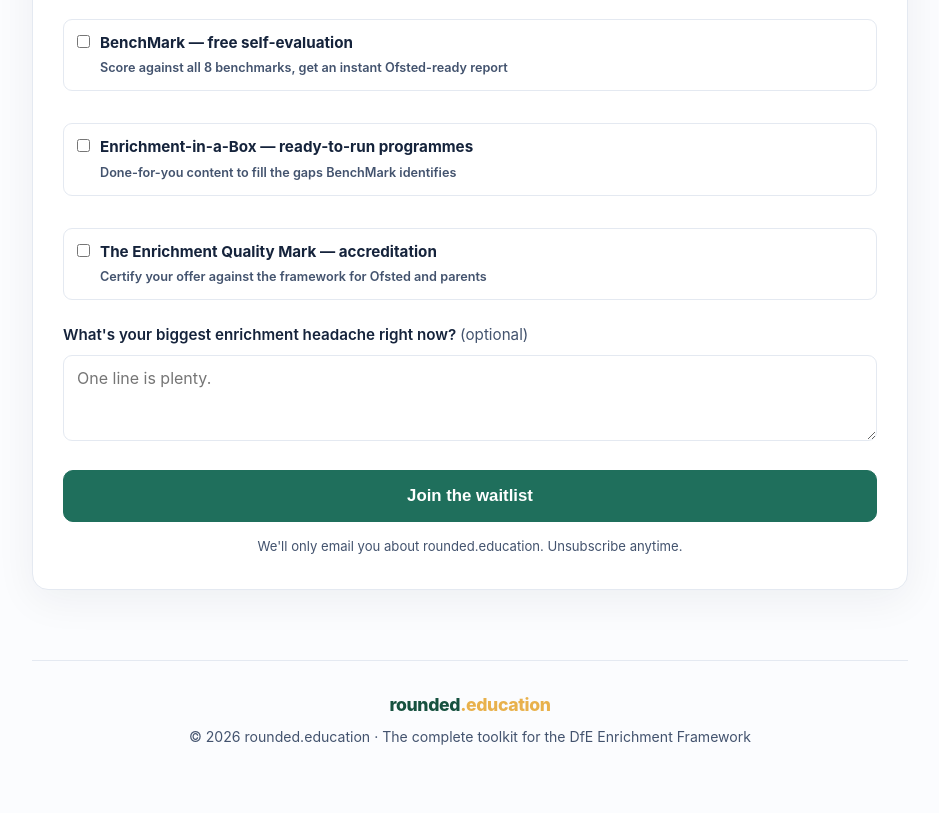
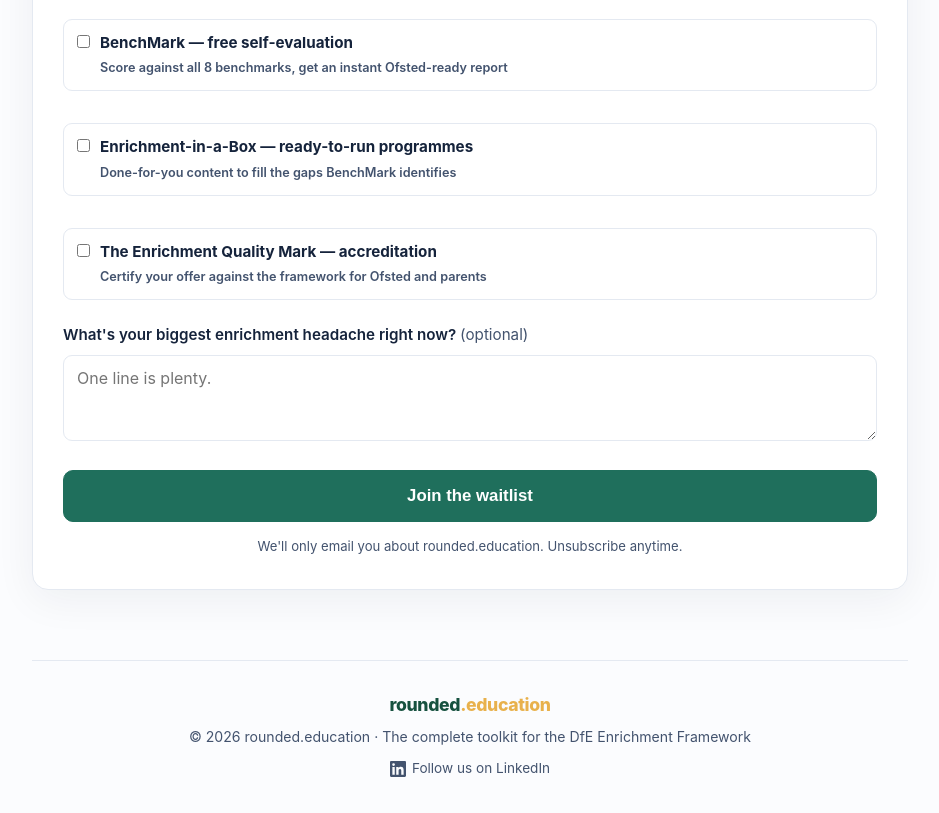
Before and after one commit to frenchh-wq/rounded.education, a plain HTML site: page index.html in a window 1280 px wide. Shown: the part 3941-4754 px from the top of the page, without its empty margins (170-1109 px from the left). Before the commit the page ends 4719 px from the top, so only its background shows below. Drawn offline with Linux system fonts and the light colour scheme.

Commit message:
Add LinkedIn link to footer

```diff
--- a/index.html
+++ b/index.html
@@ -105,6 +105,8 @@
   .success h3{color:var(--brand-deep);font-size:1.5rem;margin-bottom:8px}
 
   footer{border-top:1px solid var(--line);padding:30px 0;text-align:center;color:var(--ink-soft);font-size:.88rem;margin-top:30px}
+  .footer-linkedin{display:inline-flex;align-items:center;gap:6px;color:var(--ink-soft);text-decoration:none;font-size:.85rem;margin-top:10px;transition:color .15s}
+  .footer-linkedin:hover{color:var(--brand)}
 
   @media(max-width:680px){
     h1{font-size:2.05rem}
@@ -357,6 +359,11 @@
   <footer>
     <div class="logo" style="font-size:1.1rem;margin-bottom:6px">rounded<span>.education</span></div>
     © 2026 rounded.education · The complete toolkit for the DfE Enrichment Framework
+    <br>
+    <a href="https://www.linkedin.com/company/130375260" target="_blank" rel="noopener" class="footer-linkedin">
+      <svg width="16" height="16" viewBox="0 0 24 24" fill="currentColor"><path d="M20.447 20.452h-3.554v-5.569c0-1.328-.027-3.037-1.852-3.037-1.853 0-2.136 1.445-2.136 2.939v5.667H9.351V9h3.414v1.561h.046c.477-.9 1.637-1.85 3.37-1.85 3.601 0 4.267 2.37 4.267 5.455v6.286zM5.337 7.433a2.062 2.062 0 0 1-2.063-2.065 2.064 2.064 0 1 1 2.063 2.065zm1.782 13.019H3.555V9h3.564v11.452zM22.225 0H1.771C.792 0 0 .774 0 1.729v20.542C0 23.227.792 24 1.771 24h20.451C23.2 24 24 23.227 24 22.271V1.729C24 .774 23.2 0 22.222 0h.003z"/></svg>
+      Follow us on LinkedIn
+    </a>
   </footer>
 
 </div>
```
